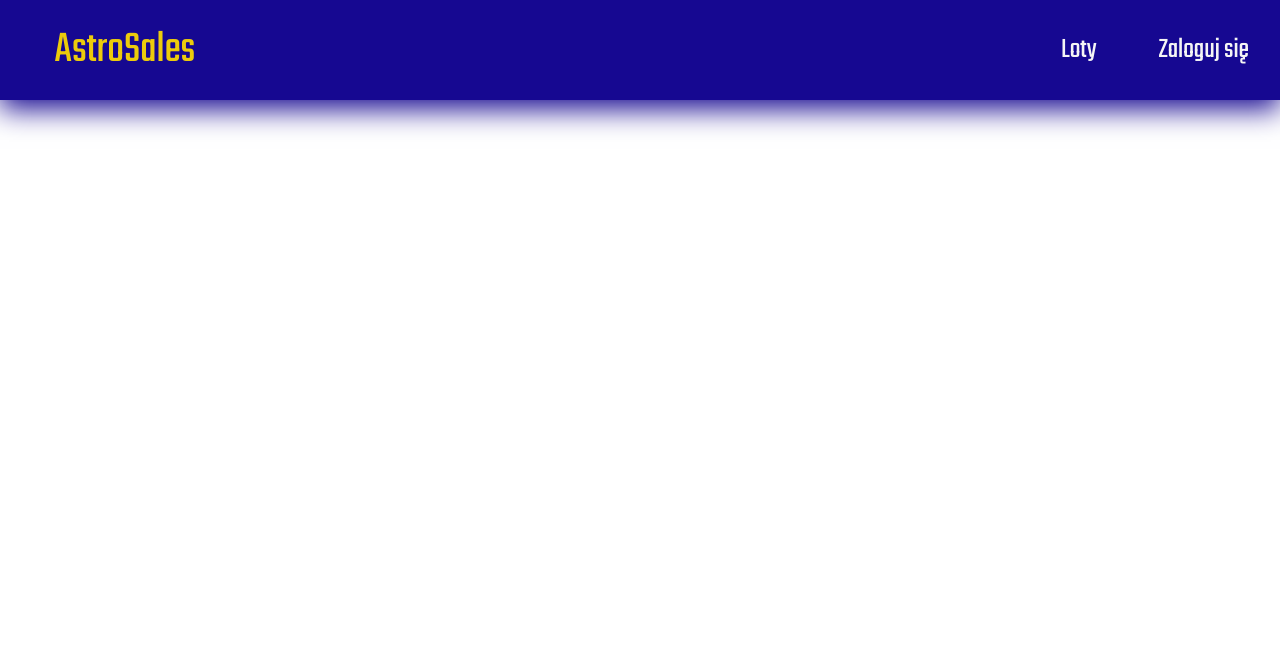
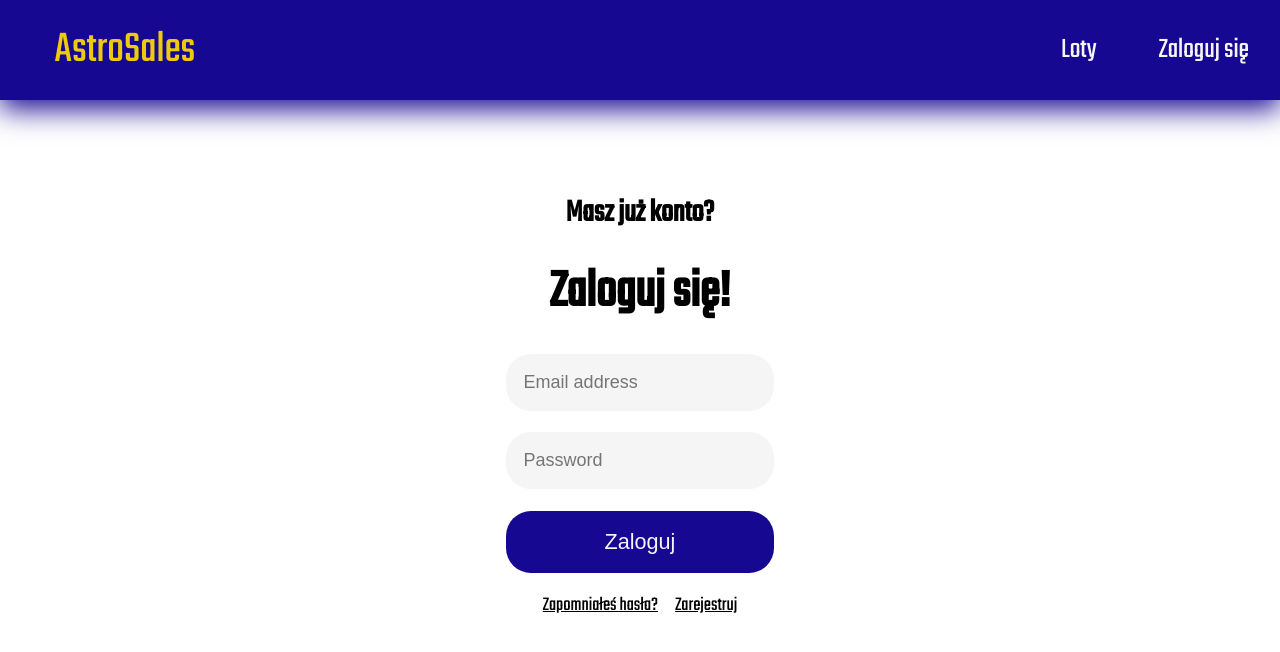
Before and after one commit to rodis00/astrosales, an Angular app in the folder frontend/: page /login in a window 1280 px wide. Before the commit this address led to /. Shown: the top 652 px of the page. Built offline with nearby package versions, Linux system fonts and the light colour scheme; a web font is replaced by a local one.

Commit message:
add routing

```diff
--- a/frontend/src/app/app.routes.ts
+++ b/frontend/src/app/app.routes.ts
@@ -1,8 +1,10 @@
 import { Routes } from '@angular/router';
 import { LoginPageComponent } from './login-page/login-page.component';
 import { HomeComponent } from './home/home.component';
+import { RegisterPageComponent } from './register-page/register-page.component';
 
 export const routes: Routes = [
   { path: '', component: HomeComponent },
-  { path: 'login-page', component: LoginPageComponent },
+  { path: 'login', component: LoginPageComponent },
+  { path: 'register', component: RegisterPageComponent },
 ];
--- a/frontend/src/app/login-page/login-page.component.html
+++ b/frontend/src/app/login-page/login-page.component.html
@@ -8,6 +8,6 @@
   </form>
   <div class="reminder">
     <a href="#">Zapomniałeś hasła?</a>
-    <a href="#">Zarejestruj</a>
+    <a routerLink="/register"> Zarejestruj</a>
   </div>
 </div>
```
Also changed, not shown: frontend/src/app/login-page/login-page.component.ts (+4 -5 lines).
